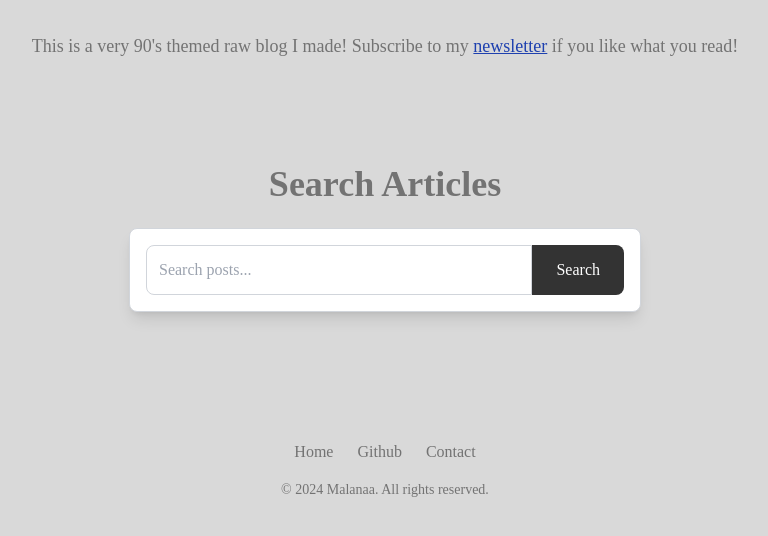
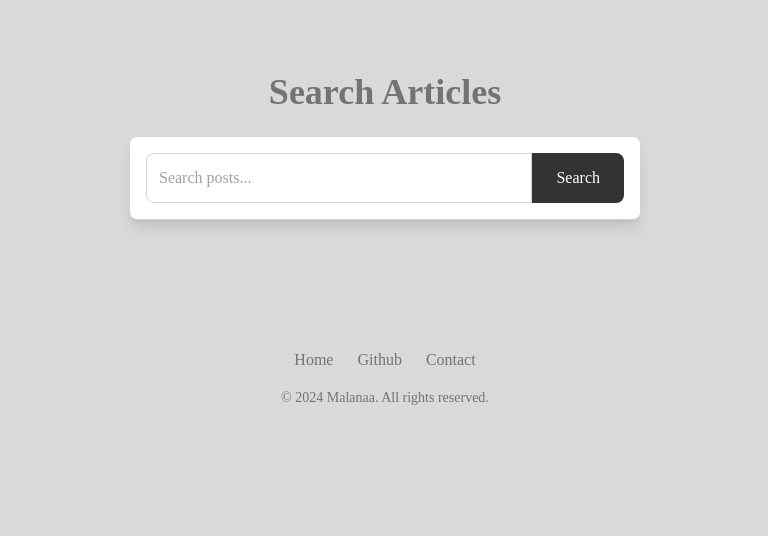
Before and after one commit to Malanaa/den, a Flask app: page / in a window 1280 px wide. Shown: the part 64-600 px from the top of the page, without its empty margins (255-1023 px from the left). Run offline with Flask 3, Linux system fonts and the light colour scheme; data that the repository does not hold is empty; some libraries are stand-ins or nearby versions; some web fonts are replaced.

Commit message:
removed newlestter

```diff
--- a/templates/home.html
+++ b/templates/home.html
@@ -77,13 +77,6 @@
     </div>
   </section> -->
 
-  <section class="bg-[#D9D9D9] text-[#737373] py-8">
-    <div class="max-w-screen-xl mx-auto px-4">
-        <p class="text-lg text-center">
-            This is a very 90's themed raw blog I made! Subscribe to my <a href="https://newsletter.syedimam.work/" class="text-blue-800 underline">newsletter</a> if you like what you read!<br>
-        </p>
-    </div>
-</section>
 
 <!--All Posts-->
  <section class="bg-custom-light py-8 mt-10">
```
Also changed, not shown: 1 other file.
